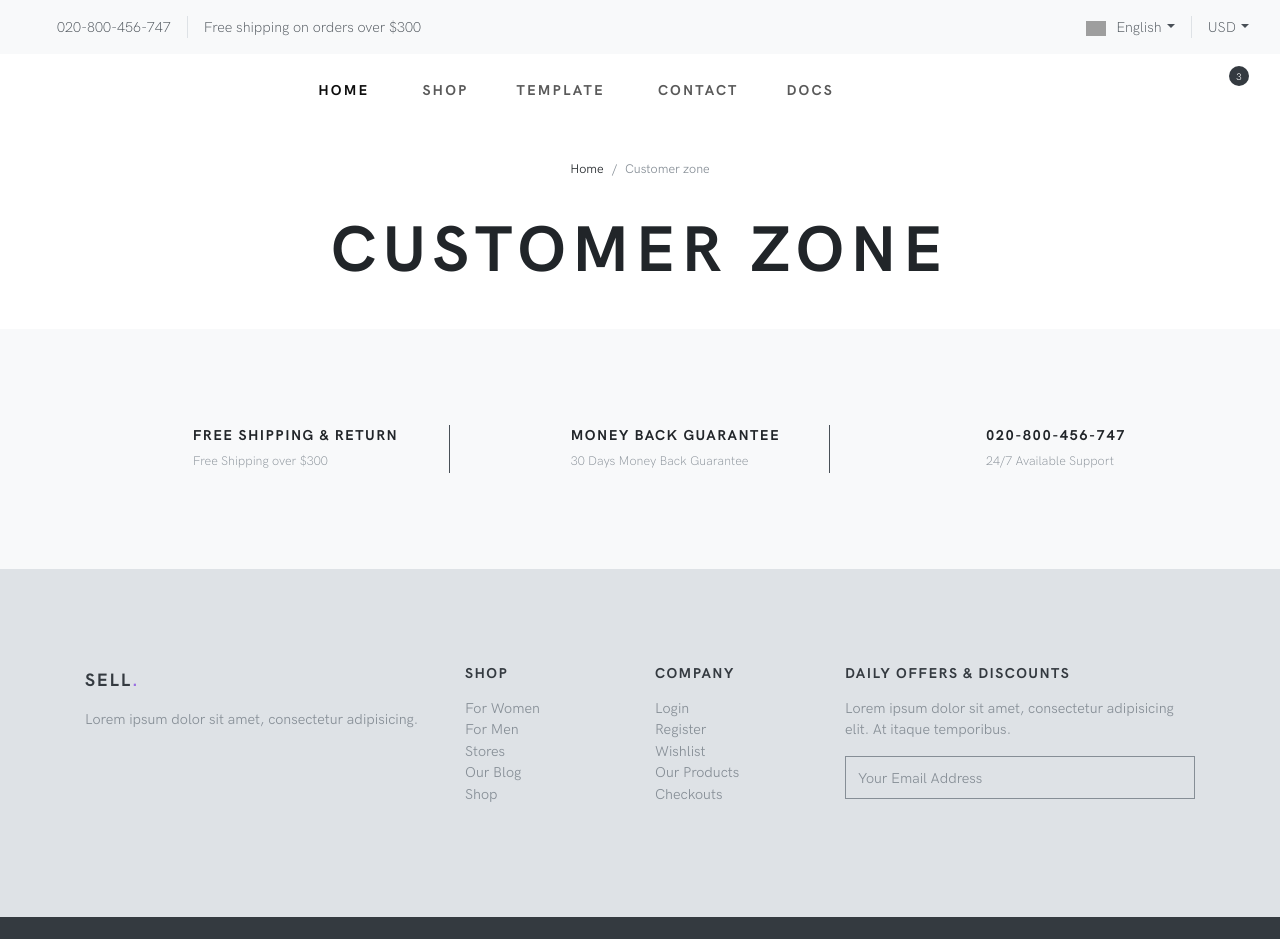
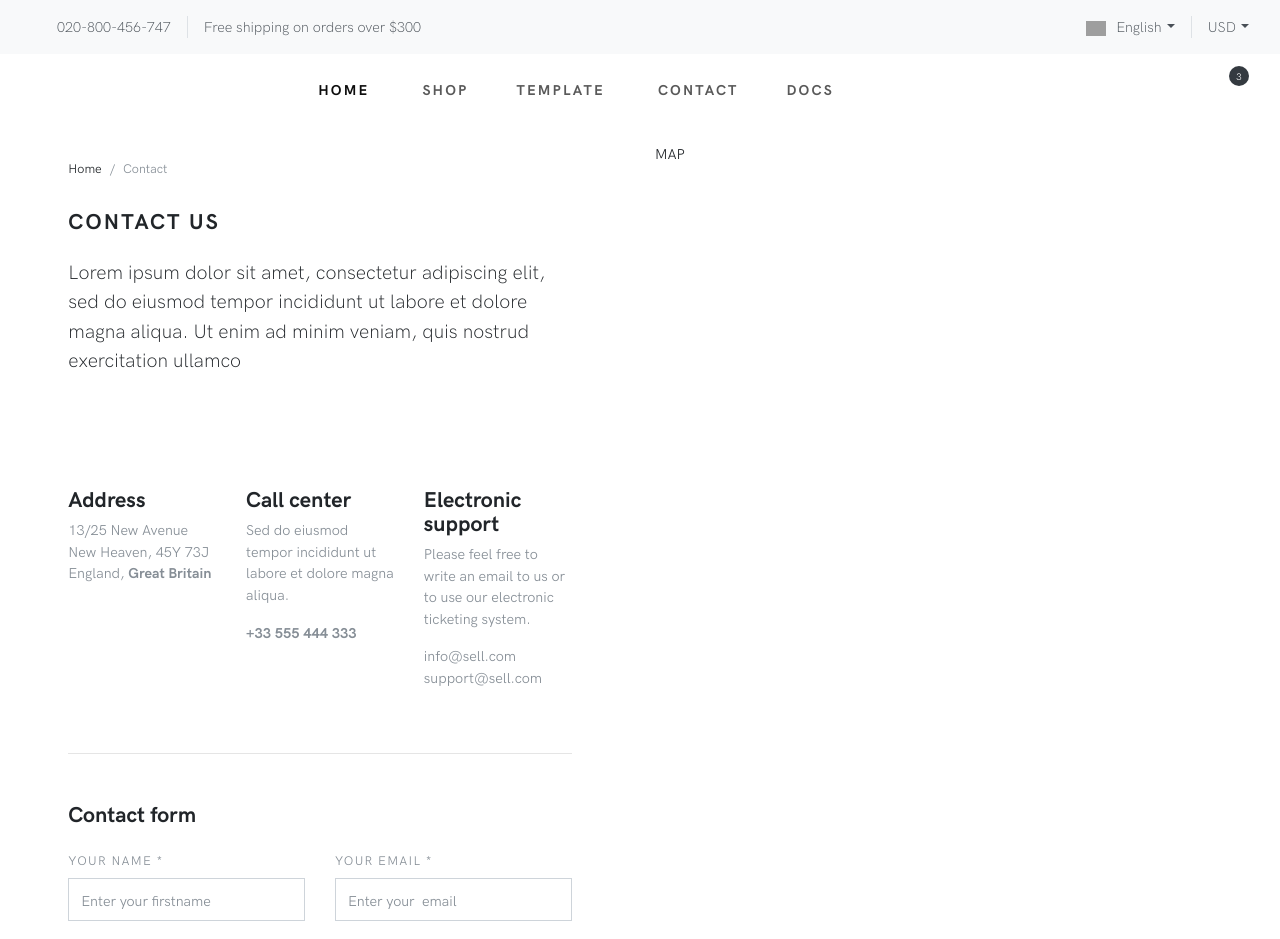
Before and after one commit to tanansatpal/ReactNaN, a React (Create React App) app: page /contact in a window 1280 px wide. Shown: the top 939 px of the page. Built offline with nearby package versions, Linux system fonts and the light colour scheme; grey boxes are pictures that could not be loaded.

Commit message:
Contact page and order confirm page template

```diff
--- a/src/Routes.tsx
+++ b/src/Routes.tsx
@@ -7,6 +7,8 @@ const CartModule = loadable(() => import('./modules/cart/cart.module'));
 const CheckoutModule = loadable(() => import('./modules/checkout/checkout.module'));
 const UserModule = loadable(() => import('./modules/user/user.module'));
 const AuthModule = loadable(() => import('./modules/auth/auth.module'));
+const OrderConfirmationModule = loadable(() => import('./modules/order-confirmation/order-confirmation.module'));
+const ContactModule = loadable(() => import('./modules/contact/contact.module'));
 import {RouteProps} from "react-router";
 
 const routes: RouteProps[] = [
@@ -40,8 +42,16 @@ const routes: RouteProps[] = [
         component: UserModule
     },
     {
+        path: "/contact",
+        component: ContactModule
+    },
+    {
+        path: "/order-confirm/:id",
+        component: OrderConfirmationModule
+    },
+    {
         path: '',
-        component: AuthModule
+        component: HomeModule
     }
 ];
 
--- /dev/null
+++ b/src/modules/contact/contact.module.tsx
@@ -0,0 +1,82 @@
+import React from 'react'
+
+export default function ContactModule() {
+    return (<section>
+            <div className="container-fluid">
+                <div className="row">
+                    <div className="col-lg-6 col-xl-5 mx-auto">
+                        <ul className="breadcrumb justify-content-left">
+                            <li className="breadcrumb-item"><a href="index.html">Home</a></li>
+                            <li className="breadcrumb-item active">Contact</li>
+                        </ul>
+                        <h4 className="mb-4 text-uppercase">Contact us</h4>
+                        <p className="lead mb-5">Lorem ipsum dolor sit amet, consectetur adipiscing elit, sed do eiusmod
+                            tempor incididunt ut labore et dolore magna aliqua. Ut enim ad minim veniam, quis nostrud
+                            exercitation ullamco</p>
+                        <div className="row mb-5">
+                            <div className="col-md-4 text-center text-md-left">
+                                <svg className="svg-icon svg-icon-light text-primary w-3rem h-3rem mb-3">
+                                    <use xlinkHref="#navigation-map-1"></use>
+                                </svg>
+                                <h4 className="ff-base">Address</h4>
+                                <p className="text-muted">13/25 New Avenue<br/>New Heaven, 45Y 73J<br/>England, <strong>Great
+                                    Britain</strong></p>
+                            </div>
+                            <div className="col-md-4 text-center text-md-left">
+                                <svg className="svg-icon svg-icon-light text-primary w-3rem h-3rem mb-3">
+                                    <use xlinkHref="#audio-call-1"></use>
+                                </svg>
+                                <h4 className="ff-base">Call center</h4>
+                                <p className="text-muted">Sed do eiusmod tempor incididunt ut labore et dolore magna
+                                    aliqua.</p>
+                                <p className="text-muted"><strong>+33 555 444 333</strong></p>
+                            </div>
+                            <div className="col-md-4 text-center text-md-left">
+                                <svg className="svg-icon svg-icon-light text-primary w-3rem h-3rem mb-3">
+                                    <use xlinkHref="#mail-1"></use>
+                                </svg>
+                                <h4 className="ff-base">Electronic support</h4>
+                                <p className="text-muted">Please feel free to write an email to us or to use our
+                                    electronic
+                                    ticketing system.</p>
+                                <ul className="list-unstyled text-muted">
+                                    <li>info@sell.com</li>
+                                    <li>support@sell.com</li>
+                                </ul>
+                            </div>
+                        </div>
+                        <hr className="mb-5"/>
+                        <form id="contact-form" method="get" action="#" className="mb-5">
+                            <h4 className="mb-4">Contact form</h4>
+                            <div className="row">
+                                <div className="col-sm-6">
+                                    <div className="form-group">
+                                        <label htmlFor="name" className="form-label">Your name *</label>
+                                        <input type="text" name="name" id="name" placeholder="Enter your firstname"
+                                               required className="form-control"/>
+                                    </div>
+                                </div>
+                                <div className="col-sm-6">
+                                    <div className="form-group">
+                                        <label htmlFor="email" className="form-label">Your email *</label>
+                                        <input type="email" name="email" id="email" placeholder="Enter your  email"
+                                               required className="form-control"/>
+                                    </div>
+                                </div>
+                            </div>
+                            <div className="form-group">
+                                <label htmlFor="message" className="form-label">Your message for us *</label>
+                                <textarea rows={4} name="message" id="message" placeholder="Enter your message"
+                                          required className="form-control"></textarea>
+                            </div>
+                            <button type="submit" className="btn btn-outline-dark">Send message</button>
+                        </form>
+                    </div>
+                    <div className="col-lg-6">
+                        <div id="map" className="full-screen my-3">MAP</div>
+                    </div>
+                </div>
+            </div>
+        </section>
+    )
+}
--- /dev/null
+++ b/src/modules/order-confirmation/order-confirmation.module.tsx
@@ -0,0 +1,30 @@
+import React from 'react'
+
+export default function OrderConfirmationModule() {
+    return (<div>
+        <section className="hero">
+            <div className="container">
+                <ol className="breadcrumb justify-content-center">
+                    <li className="breadcrumb-item"><a href="index.html">Home</a></li>
+                    <li className="breadcrumb-item active">Order confirmed</li>
+                </ol>
+                <div className="hero-content pb-5 text-center">
+                    <h1 className="hero-heading">Order confirmed</h1>
+                </div>
+            </div>
+        </section>
+        <section className="pb-5">
+            <div className="container text-center">
+                <div className="icon-rounded bg-primary mb-3 mx-auto text-white">
+                    <svg className="svg-icon w-2rem h-2rem align-middle">
+                        <use xlinkHref="#checkmark-1"></use>
+                    </svg>
+                </div>
+                <h4 className="mb-3 ff-base">Thank you, Julie. Your order is confirmed.</h4>
+                <p className="text-muted mb-5">Your order hasn't shipped yet but we will send you ane email when it
+                    does.</p>
+                <p><a href="customer-order.html" className="btn btn-outline-dark">View or manage your order</a></p>
+            </div>
+        </section>
+    </div>)
+}
```
